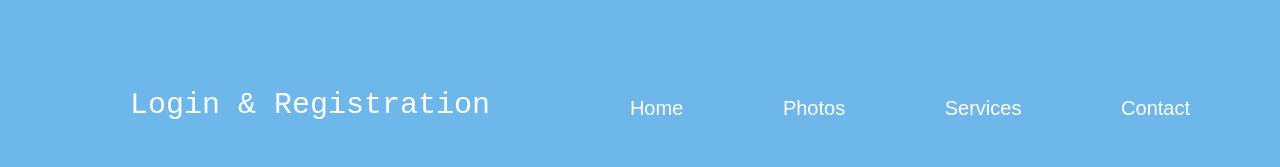
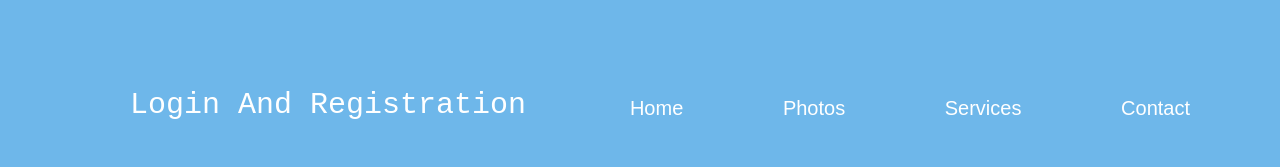
Before and after one commit to SnehalPattam/Login-Registration, a plain HTML site: page index.html in a window 1280 px wide. Shown: the top 167 px of the page. Drawn offline with nearby package versions, Linux system fonts and the light colour scheme.

Commit message:
Update index.html

```diff
--- a/index.html
+++ b/index.html
@@ -12,7 +12,7 @@
         <div class="sub-page">
             <div class="navigation-bar">
                 <div class="logo">
-                    <a href='photography.html'>Login & Registration</a>
+                    <a href='photography.html'>Login And Registration</a>
                 </div>
                 <nav>
                     <ul id='MenuItems'>
```
